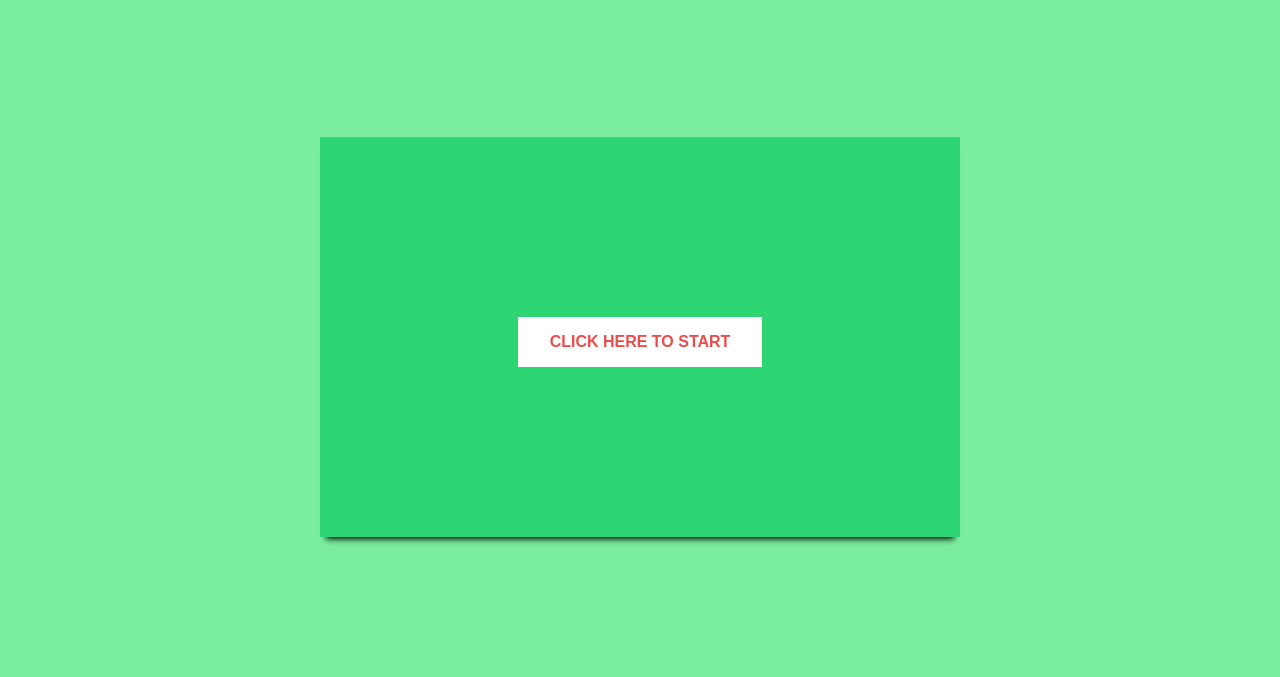
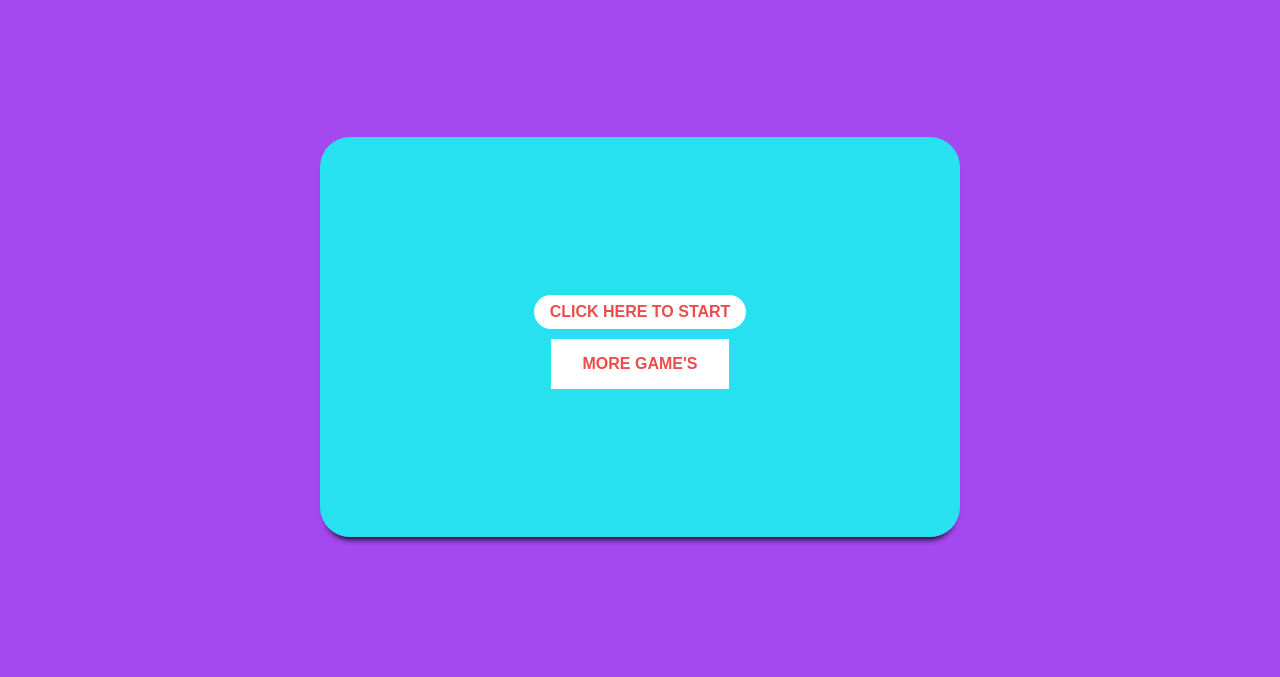
Before and after one commit to PriyamSeal/WordGuessingGame, a plain HTML site: page index.html in a window 1280 px wide. Shown: the part 123-800 px from the top of the page. Drawn offline with Linux system fonts and the light colour scheme.

Commit message:
Update index.html

```diff
--- a/index.html
+++ b/index.html
@@ -14,7 +14,7 @@
       header {
         width: 100%;
         line-height: 15vh;
-        background-color: #20bf20;
+        background-color: #1099e9dc;
       }
       h1 {
         text-align: center;
@@ -30,13 +30,14 @@
         display: flex;
         justify-content: center;
         align-items: center;
-        background-color: #7bed9f;
+        background-color: #a448f0;
       }
       .gameArea {
         width: 50%;
         height: 400px;
         padding: 20px 0;
-        background-color: #2ed573;
+        background-color: #1bf0f0e7;
+        border-radius: 30px;
         display: flex;
         flex-direction: column;
         justify-content: center;
@@ -56,7 +57,7 @@
         border-radius: 25px;
         outline: none;
         border: none;
-        background-color: #dff9fb;
+        background-color: #52d316;
         color: black;
         margin: 2rem 0;
         font-size: 1.1rem;
@@ -65,26 +66,52 @@
         font-size: 1rem;
         cursor: pointer;
         outline: none;
-        border: #2f3542;
+        border: #0e50dd;
         text-decoration: none;
         margin-top: 10px;
         color: #eb4d4b;
       }
       button.btn {
         font-weight: 600;
-        padding: 1rem 2rem;
+        padding: 0.5rem 1rem;
+        border-radius: 60px;
         background: white;
         text-transform: uppercase;
         transition-property: all;
         transition-duration: 0.5s;
         transition-timing-function: cubic-bezier(0.65, -0.25, 0.25, 1.95);
       }
+
+      button.btn-1 {
+        font-weight: 600;
+        padding: 1rem 2rem;
+        background: white;
+        border: crimson;
+        text-transform: uppercase;
+        transition-property: all;
+        transition-duration: 0.5s;
+        transition-timing-function: cubic-bezier(0.65, -0.25, 0.25, 1.95);
+      }
+
       button.btn:hover,
       button.btn:focus,
       button.btn:active {
         letter-spacing: 0.125rem;
         word-spacing: 0.2rem;
+
+        border-color: crimson;
+        background-color: rgba(114, 235, 15, 0.911);
       }
+
+      button.btn-1:hover,
+      button.btn-1:focus,
+      button.btn-1:active {
+        letter-spacing: 0.125rem;
+        word-spacing: 0.2rem;
+        border-radius: 30px;
+        background-color: rgba(114, 235, 15, 0.911);
+      }
+
       .hidden {
         display: none;
       }
@@ -99,6 +126,9 @@
         <h3 class="msg"></h3>
         <input type="text" class="hidden" />
         <button class="btn">Click here to start</button>
+        <a href=" https://englishbolega.com/games/"
+          ><button class="btn-1">More Game's</button></a
+        >
       </div>
     </section>
 
```
